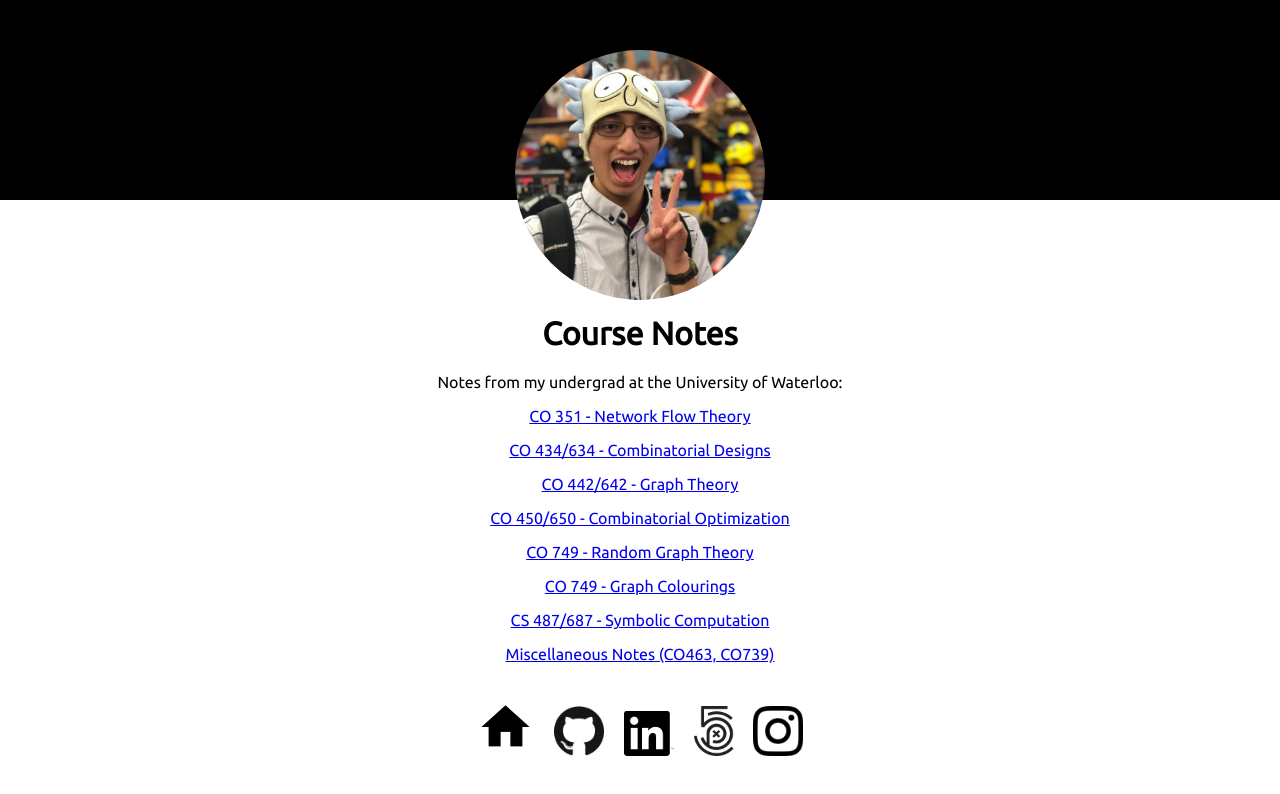
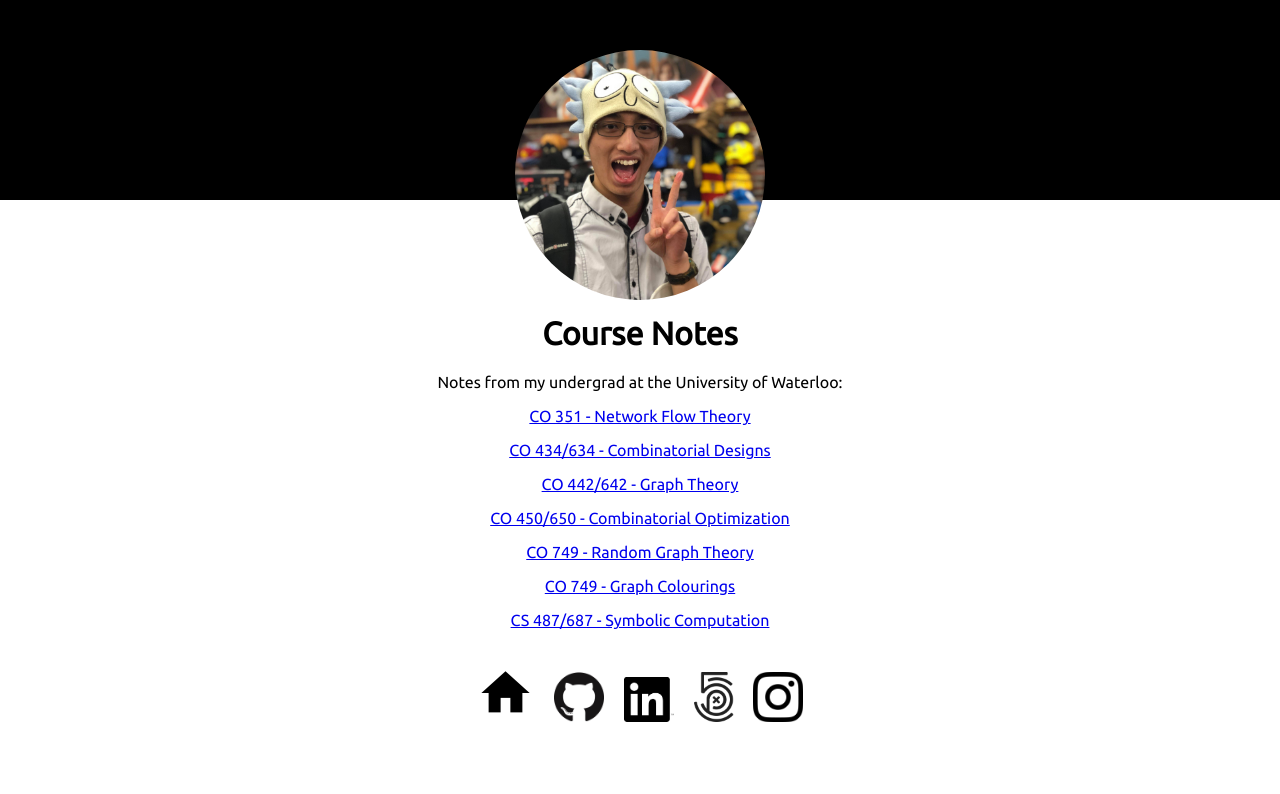
Before and after one commit to nicholaspun/course-notes, a plain HTML site: page index.html in a window 1280 px wide. Drawn offline with Linux system fonts and the light colour scheme.

Commit message:
remove misc

```diff
--- a/index.html
+++ b/index.html
@@ -28,7 +28,6 @@
 
       <p><a target="_blank" href="cs487/cs487.pdf">CS 487/687 - Symbolic Computation</a></p>
 
-      <p><a target="_blank" href="misc/main.pdf">Miscellaneous Notes (CO463, CO739)</a></p>
       <div class="logo-container">
         <a href="https://nicholaspun.github.io" title="Home"><i class="material-icons"style="font-size: 58px; color: black">home</i></a>
         <a href="https://github.com/nicholaspun" title="Github"><img src="github-logo.png" width="50px"></a>
```
Also changed, not shown: misc/images/co463/lec1-convex-function.jpg (deleted), 7 other files.
